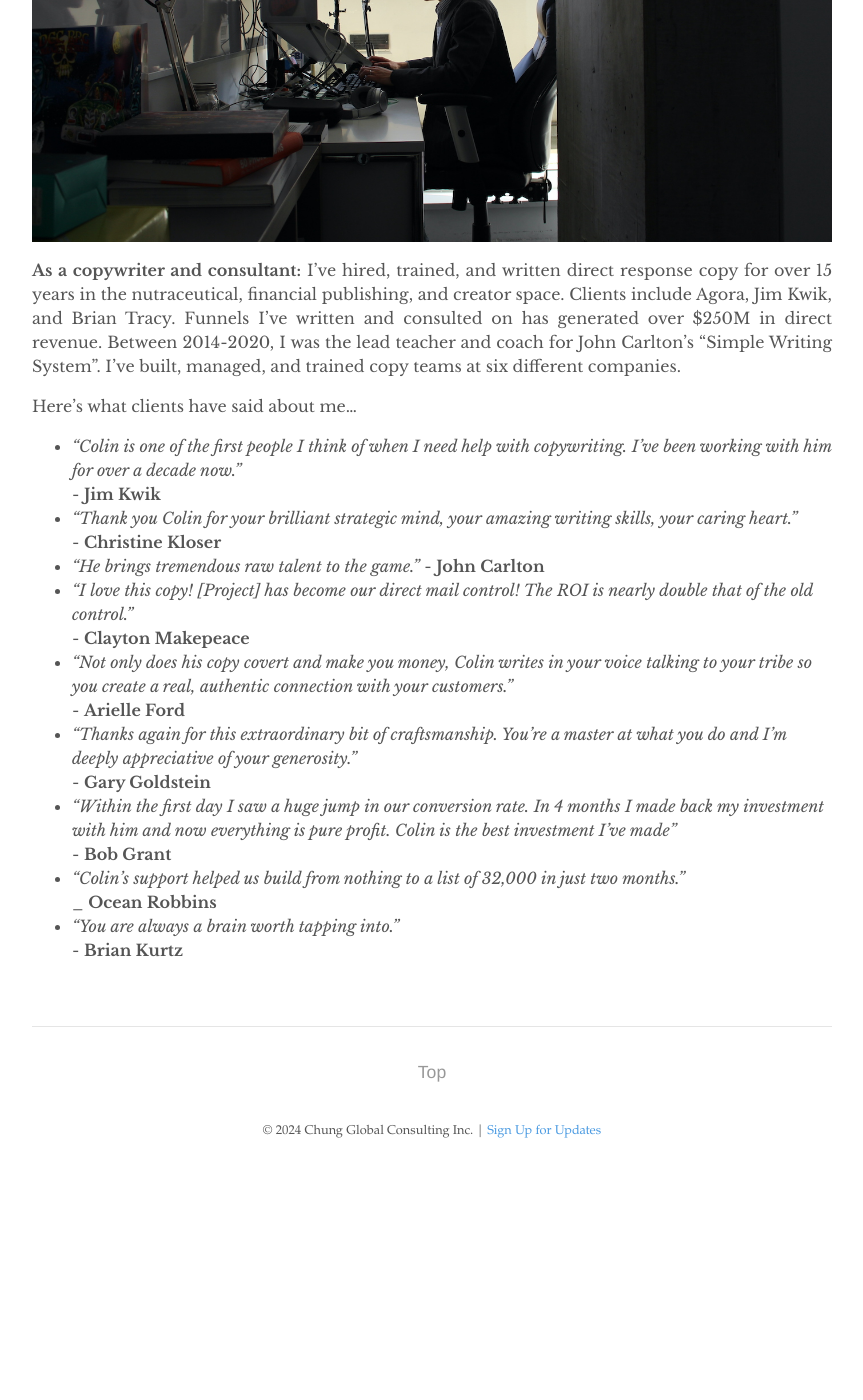
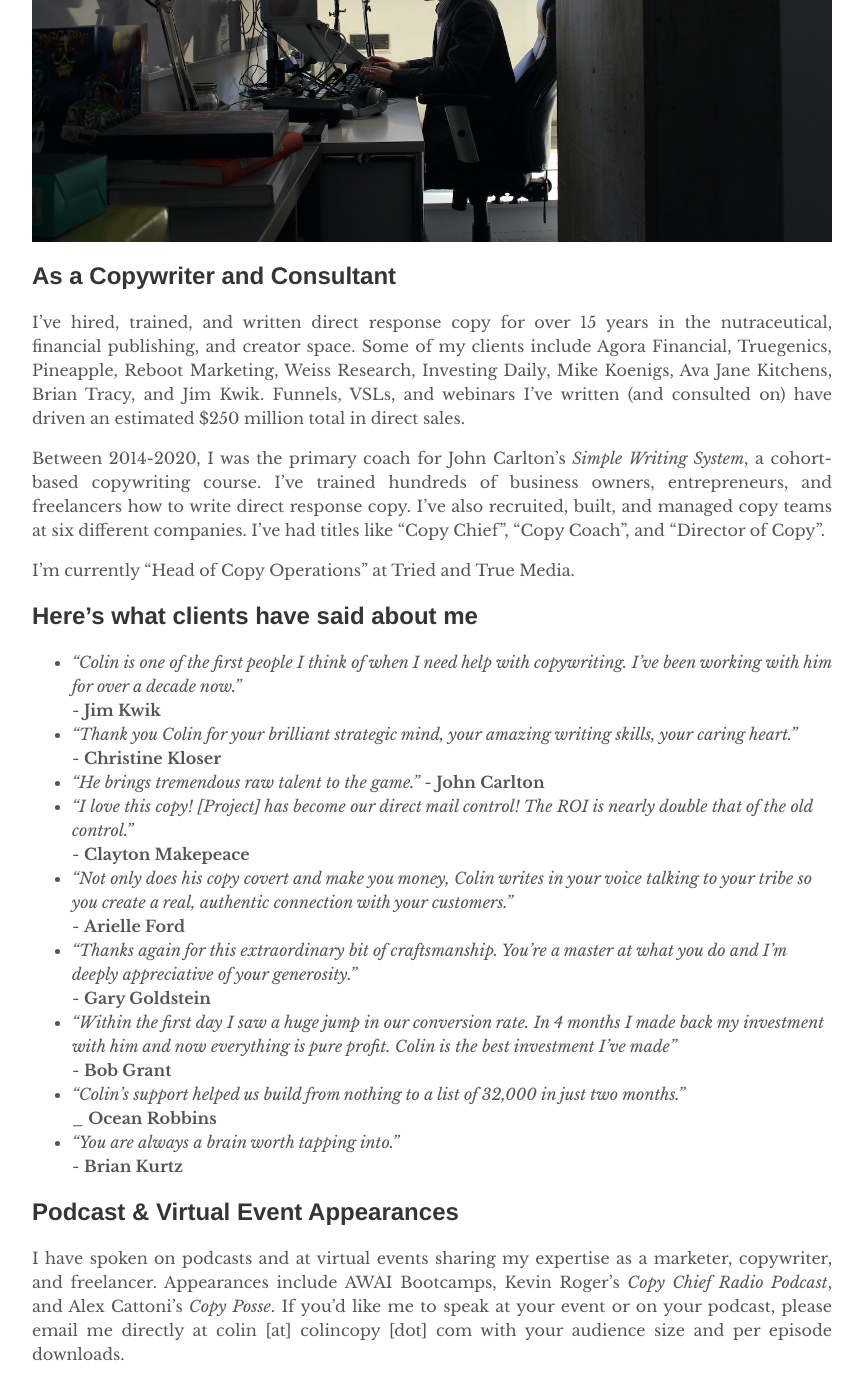
Before and after one commit to colinyjchung/cnotes, a Jekyll site: the page built from _pages/about.md, in a window 1280 px wide and 1400 px high, scrolled down 904 px. Shown: the whole window, without its empty margins (208-1071 px from the left). Built offline with Jekyll 4.4.1, drawn with Linux system fonts in a browser that asks for light colours; before the commit the page ends 2078 px from its top, so only the background shows below that.

Commit message:
Update about.md

```diff
--- a/_pages/about.md
+++ b/_pages/about.md
@@ -18,9 +18,15 @@ Based in the suburbs of Vancouver B.C., I'm a father of three monsters, I speak
 
 ![Colin at Office](https://raw.githubusercontent.com/colinyjchung/cnotes/main/assets/CMPNY-Colin.jpeg)
 
-**As a copywriter and consultant:** I've hired, trained, and written direct response copy for over 15 years in the nutraceutical, financial publishing, and creator space. Clients include Agora, Jim Kwik, and Brian Tracy. Funnels I've written and consulted on has generated over $250M in direct revenue. Between 2014-2020, I was the lead teacher and coach for John Carlton's "Simple Writing System". I've built, managed, and trained copy teams at six different companies.
+## As a Copywriter and Consultant
 
-Here's what clients have said about me...
+I've hired, trained, and written direct response copy for over 15 years in the nutraceutical, financial publishing, and creator space. Some of my clients include Agora Financial, Truegenics, Pineapple, Reboot Marketing, Weiss Research, Investing Daily, Mike Koenigs, Ava Jane Kitchens, Brian Tracy, and Jim Kwik. Funnels, VSLs, and webinars I've written (and consulted on) have driven an estimated $250 million total in direct sales.
+
+Between 2014-2020, I was the primary coach for John Carlton's _Simple Writing System_, a cohort-based copywriting course. I've trained hundreds of business owners, entrepreneurs, and freelancers how to write direct response copy. I've also recruited, built, and managed copy teams at six different companies. I've had titles like "Copy Chief", "Copy Coach", and "Director of Copy".
+
+I'm currently "Head of Copy Operations" at Tried and True Media.
+
+## Here's what clients have said about me
 
 * _"Colin is one of the first people I think of when I need help with copywriting. I've been working with him for over a decade now."_ <br/> - **Jim Kwik**
 * _"Thank you Colin for your brilliant strategic mind, your amazing writing skills, your caring heart."_ <br/> - **Christine Kloser**
@@ -32,3 +38,7 @@ Here's what clients have said about me...
 * _"Colin’s support helped us build from nothing to a list of 32,000 in just two months."_ <br/> _
 **Ocean Robbins**
 * _"You are always a brain worth tapping into."_ <br/> - **Brian Kurtz**
+
+## Podcast & Virtual Event Appearances
+
+I have spoken on podcasts and at virtual events sharing my expertise as a marketer, copywriter, and freelancer. Appearances include AWAI Bootcamps, Kevin Roger's _Copy Chief Radio Podcast_, and Alex Cattoni's _Copy Posse_. If you'd like me to speak at your event or on your podcast, please email me directly at colin [at] colincopy [dot] com with your audience size and per episode downloads.
```
